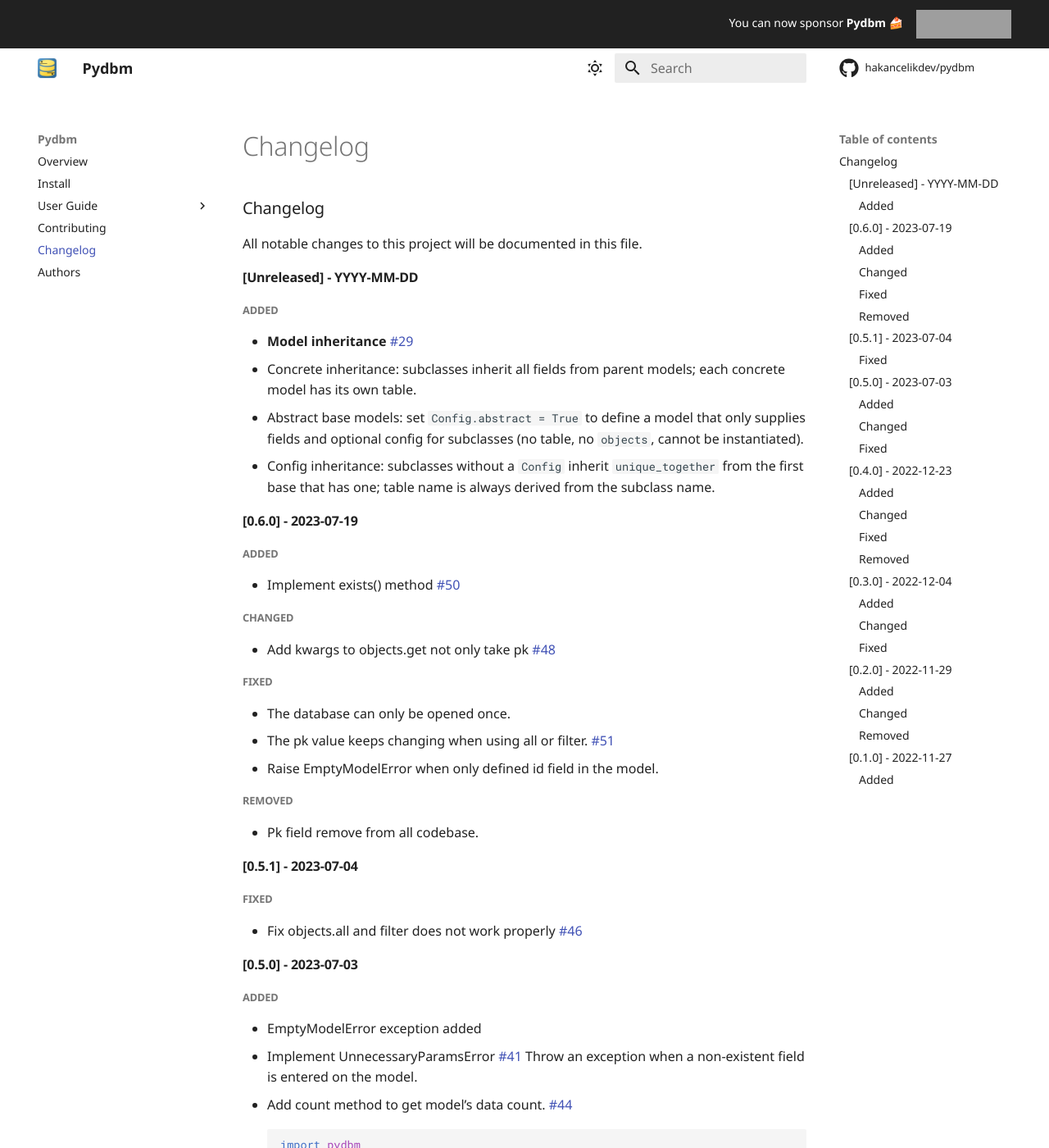
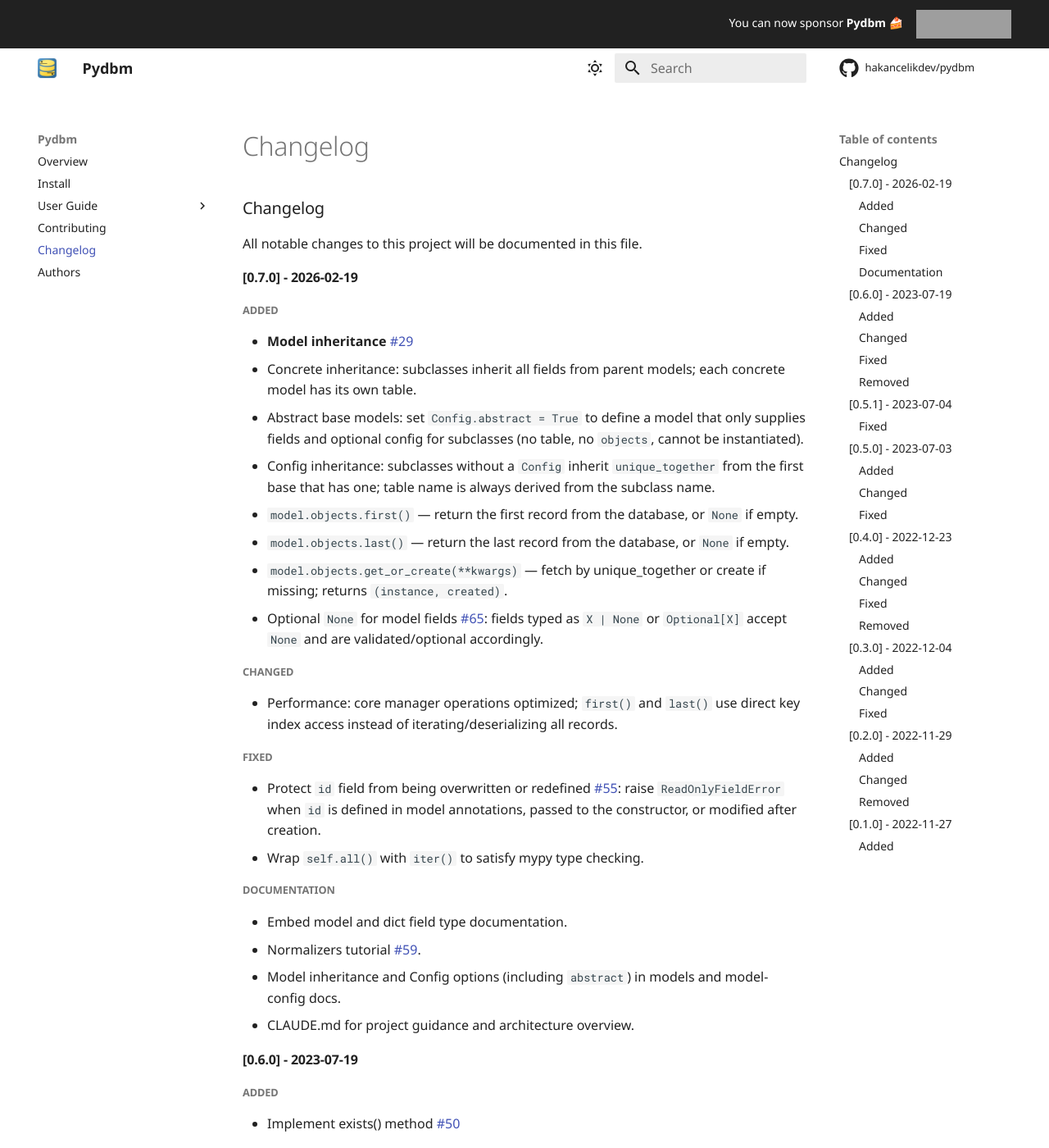
Before and after one commit to hakancelikdev/pydbm, an MkDocs documentation site: the page built from docs/CHANGELOG.md, in a window 1280 px wide and 1400 px high. Shown: the whole window at 82% size. Built offline with MkDocs 1.6.1 and Material for MkDocs 9.7.7, drawn with Linux system fonts in a browser that asks for light colours; comment, search, counter and statistics services are not loaded; the version menu is left out; grey boxes are pictures that could not be loaded.

Commit message:
chore: Update CHANGELOG for version 0.7.0
- Added new methods: `model.objects.first()`, `model.objects.last()`, and `model.objects.get_or_create(**kwargs)`.
- Introduced support for optional `None` in model fields.
- Optimized performance of core manager operations.
- Fixed issues with the `id` field protection and type checking.
- Updated documentation to include new features and tutorials.

```diff
--- a/.pre-commit-config.yaml
+++ b/.pre-commit-config.yaml
@@ -9,7 +9,7 @@
       - id: isort
 
   - repo: https://github.com/hakancelikdev/unimport
-    rev: 1.3.0
+    rev: 1.3.1
     hooks:
       - id: unimport
         args:
@@ -28,7 +28,7 @@
 
 
   - repo: https://github.com/pre-commit/mirrors-mypy
-    rev: v1.19.0
+    rev: v1.19.1
     hooks:
       - id: mypy
         args: [--no-strict-optional, --ignore-missing-imports, --show-error-codes]
--- a/docs/CHANGELOG.md
+++ b/docs/CHANGELOG.md
@@ -2,7 +2,7 @@
 
 All notable changes to this project will be documented in this file.
 
-## [Unreleased] - YYYY-MM-DD
+## [0.7.0] - 2026-02-19
 
 ### Added
 
@@ -10,6 +10,26 @@
   - Concrete inheritance: subclasses inherit all fields from parent models; each concrete model has its own table.
   - Abstract base models: set `Config.abstract = True` to define a model that only supplies fields and optional config for subclasses (no table, no `objects`, cannot be instantiated).
   - Config inheritance: subclasses without a `Config` inherit `unique_together` from the first base that has one; table name is always derived from the subclass name.
+- `model.objects.first()` — return the first record from the database, or `None` if empty.
+- `model.objects.last()` — return the last record from the database, or `None` if empty.
+- `model.objects.get_or_create(**kwargs)` — fetch by unique_together or create if missing; returns `(instance, created)`.
+- Optional `None` for model fields [#65](https://github.com/hakancelikdev/pydbm/issues/65): fields typed as `X | None` or `Optional[X]` accept `None` and are validated/optional accordingly.
+
+### Changed
+
+- Performance: core manager operations optimized; `first()` and `last()` use direct key index access instead of iterating/deserializing all records.
+
+### Fixed
+
+- Protect `id` field from being overwritten or redefined [#55](https://github.com/hakancelikdev/pydbm/issues/55): raise `ReadOnlyFieldError` when `id` is defined in model annotations, passed to the constructor, or modified after creation.
+- Wrap `self.all()` with `iter()` to satisfy mypy type checking.
+
+### Documentation
+
+- Embed model and dict field type documentation.
+- Normalizers tutorial [#59](https://github.com/hakancelikdev/pydbm/issues/59).
+- Model inheritance and Config options (including `abstract`) in models and model-config docs.
+- CLAUDE.md for project guidance and architecture overview.
 
 ## [0.6.0] - 2023-07-19
 ### Added
--- a/pyproject.toml
+++ b/pyproject.toml
@@ -5,7 +5,7 @@
 
 [project]
 name = "pythonic-dbm"
-version = "0.6.1"
+version = "0.7.0"
 description = "Pydbm is a more pythonic way to use dbm."
 readme = "README.md"
 requires-python = ">=3.9"
```
